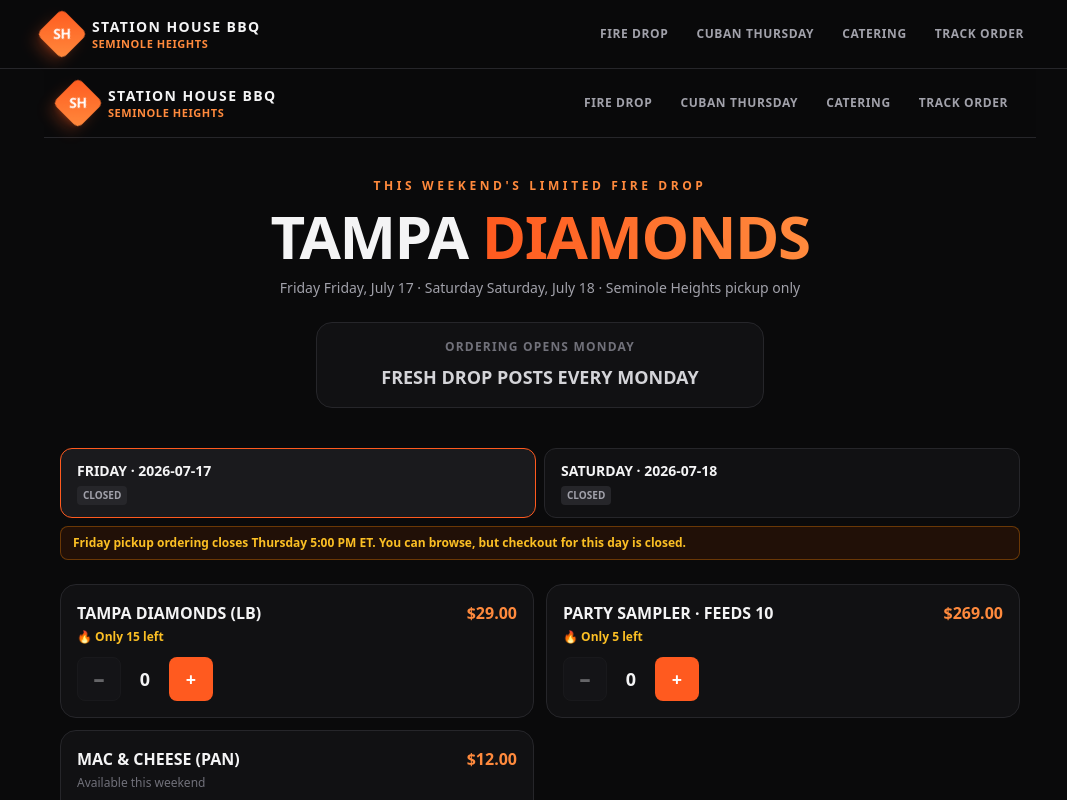
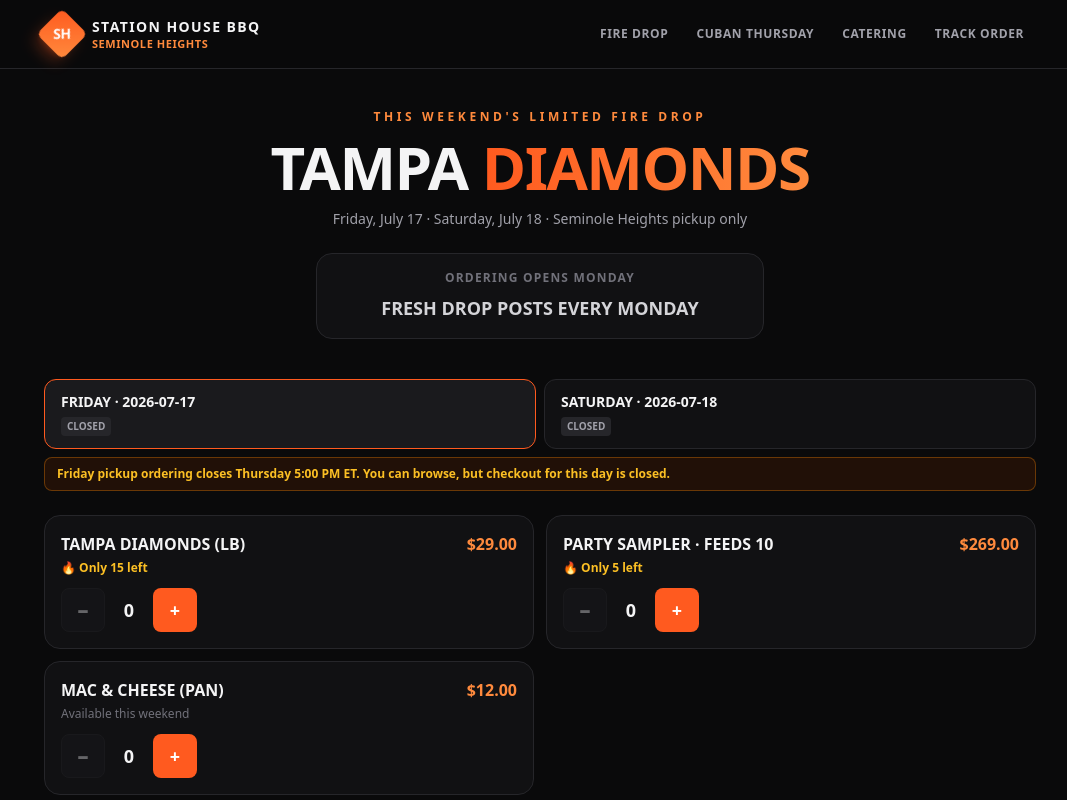
Before and after one commit to StationHouseBBQ/station-house-fire-sheet-v2, a React (Vite) app in the folder app/: page /#/fire-drop in a window 1280 px wide. Shown: the top 800 px of the page, without its empty margins (100-1167 px from the left). Built offline with nearby package versions, Linux system fonts and the light colour scheme.

Commit message:
public: fix doubled layout header and date copy on Fire Drop landing

```diff
--- a/app/src/App.tsx
+++ b/app/src/App.tsx
@@ -5,7 +5,7 @@ import { Router } from "wouter";
 import { RoleProvider } from "./app/RoleContext";
 import { Hub, NotFound, WorkspacePage } from "./app/Shell";
 import { WORKSPACES } from "./config/nav";
-import { PublicLayout } from "./modules/public/PublicLayout";
+
 import { FireDropLanding } from "./modules/public/FireDropLanding";
 import { OrderConfirmation } from "./modules/public/OrderConfirmation";
 import { CubanThursdayLanding } from "./modules/public/CubanThursdayLanding";
@@ -17,7 +17,7 @@ import { PortalApp } from "./modules/portal/PortalApp";
 
 const qc = new QueryClient();
 
-const pub = (C: () => JSX.Element) => () => <PublicLayout><C /></PublicLayout>;
+const pub = (C: () => JSX.Element) => C; // public components self-wrap in PublicLayout
 
 /** Hash routing keeps deep links working on GitHub Pages previews. */
 export default function App() {
--- a/app/src/modules/public/FireDropLanding.tsx
+++ b/app/src/modules/public/FireDropLanding.tsx
@@ -129,7 +129,7 @@ export function FireDropLanding() {
           ))}
         </h1>
         <p className="mt-3 text-sm text-zinc-400">
-          Friday {fmtDate(drop.fridayDate)} · Saturday {fmtDate(drop.saturdayDate)} · Seminole Heights pickup only
+          {fmtDate(drop.fridayDate)} · {fmtDate(drop.saturdayDate)} · Seminole Heights pickup only
         </p>
 
         <div className="mx-auto mt-6 max-w-md rounded-2xl border border-ink-700 bg-ink-900 p-4">
```
Also changed, not shown: 1 other file (tests, documents, lock files or other folders).
